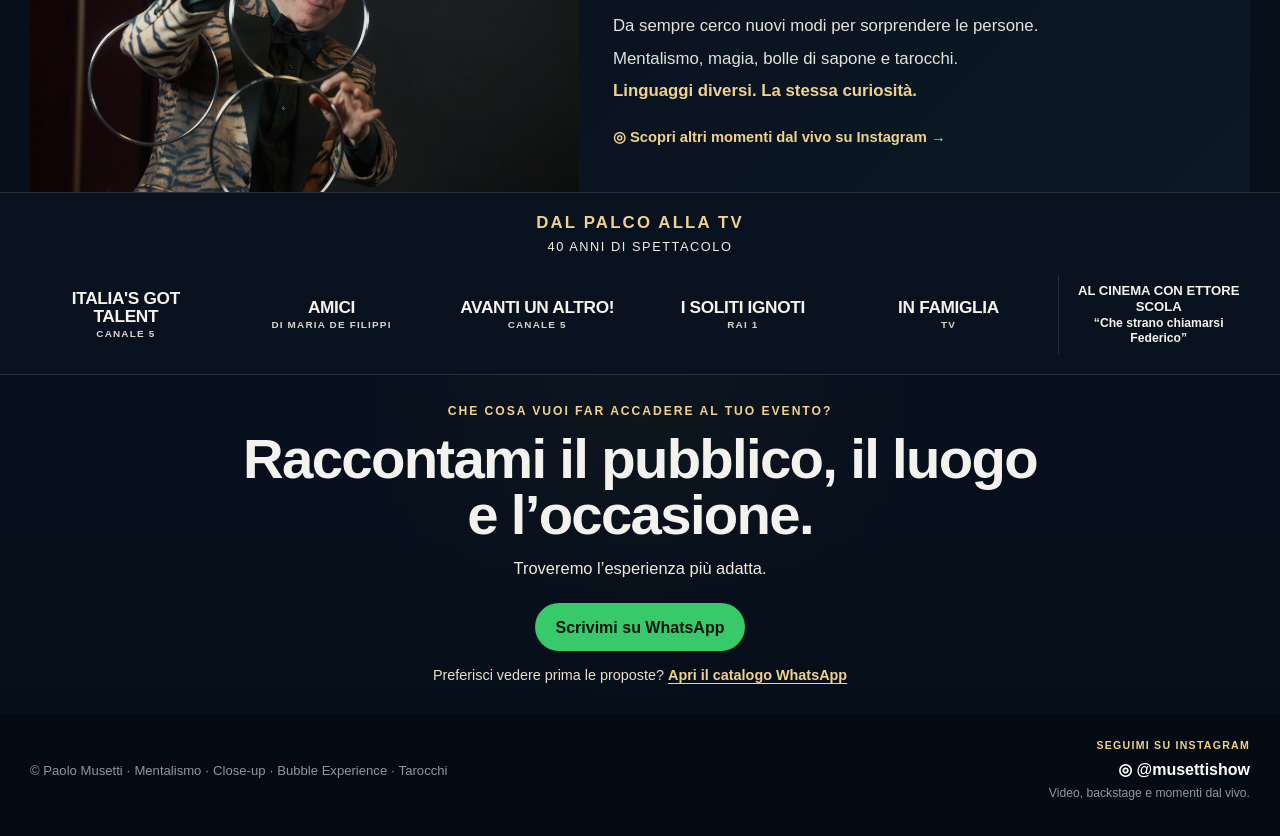
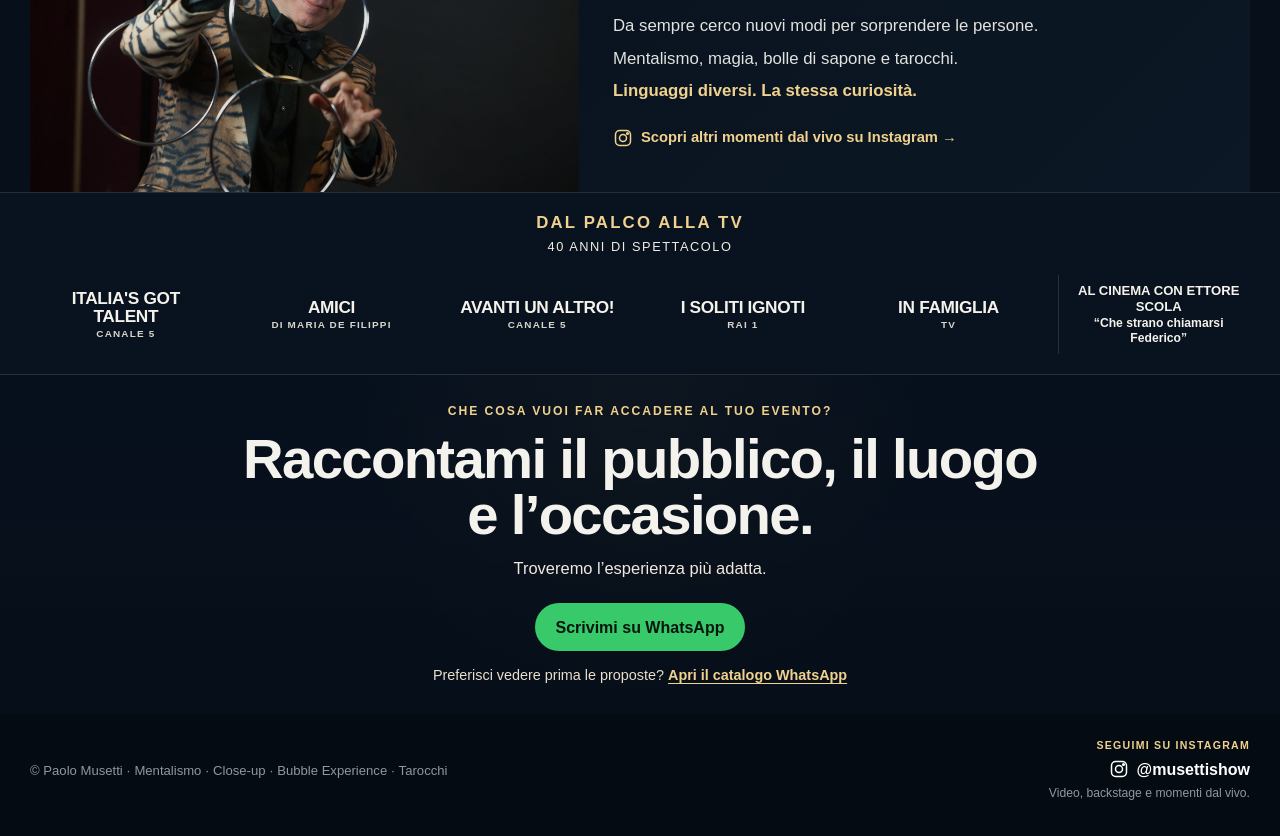
Before and after one commit to Magopaolo-blip/musettishow-nuovo, a plain HTML site: page index.html in a window 1280 px wide. Shown: the part 2040-2876 px from the top of the page. Drawn offline with Linux system fonts and the light colour scheme.

Commit message:
Add files via upload

```diff
--- a/index.html
+++ b/index.html
@@ -516,6 +516,22 @@
       }
     }
 
+
+    .ig-icon{
+      width:20px;
+      height:20px;
+      stroke:currentColor;
+      fill:none;
+      stroke-width:1.8;
+      flex:0 0 auto;
+    }
+    .footer-instagram-main,
+    .about-instagram{
+      display:inline-flex;
+      align-items:center;
+      gap:8px;
+    }
+
     /* CREDITS */
     .credits{
       padding:18px 0 20px;
@@ -984,7 +1000,11 @@
           <p>Mentalismo, magia, bolle di sapone e tarocchi.</p>
           <p><strong>Linguaggi diversi. La stessa curiosità.</strong></p>
           <a class="about-instagram" href="https://www.instagram.com/musettishow/" target="_blank" rel="noopener">
-            ◎ Scopri altri momenti dal vivo su Instagram →
+            <svg class="ig-icon" viewBox="0 0 24 24" aria-hidden="true">
+  <rect x="3" y="3" width="18" height="18" rx="5" ry="5"></rect>
+  <circle cx="12" cy="12" r="4.2"></circle>
+  <circle cx="17.4" cy="6.6" r="1"></circle>
+</svg> Scopri altri momenti dal vivo su Instagram →
           </a>
         </div>
       </div>
@@ -1024,7 +1044,11 @@
       <div>© Paolo Musetti · Mentalismo · Close-up · Bubble Experience · Tarocchi</div>
       <div class="footer-instagram-block">
         <div class="footer-instagram-kicker">Seguimi su Instagram</div>
-        <a class="footer-instagram-main" href="https://www.instagram.com/musettishow/" target="_blank" rel="noopener">◎ @musettishow</a>
+        <a class="footer-instagram-main" href="https://www.instagram.com/musettishow/" target="_blank" rel="noopener"><svg class="ig-icon" viewBox="0 0 24 24" aria-hidden="true">
+  <rect x="3" y="3" width="18" height="18" rx="5" ry="5"></rect>
+  <circle cx="12" cy="12" r="4.2"></circle>
+  <circle cx="17.4" cy="6.6" r="1"></circle>
+</svg> @musettishow</a>
         <div class="footer-instagram-sub">Video, backstage e momenti dal vivo.</div>
       </div>
     </div>
```
